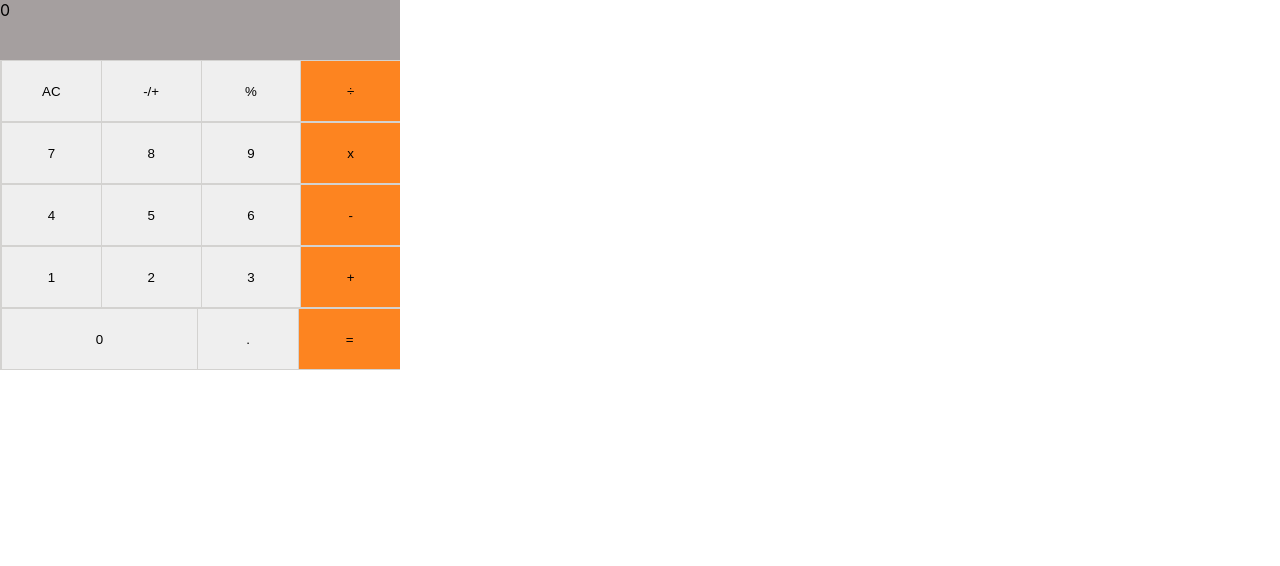
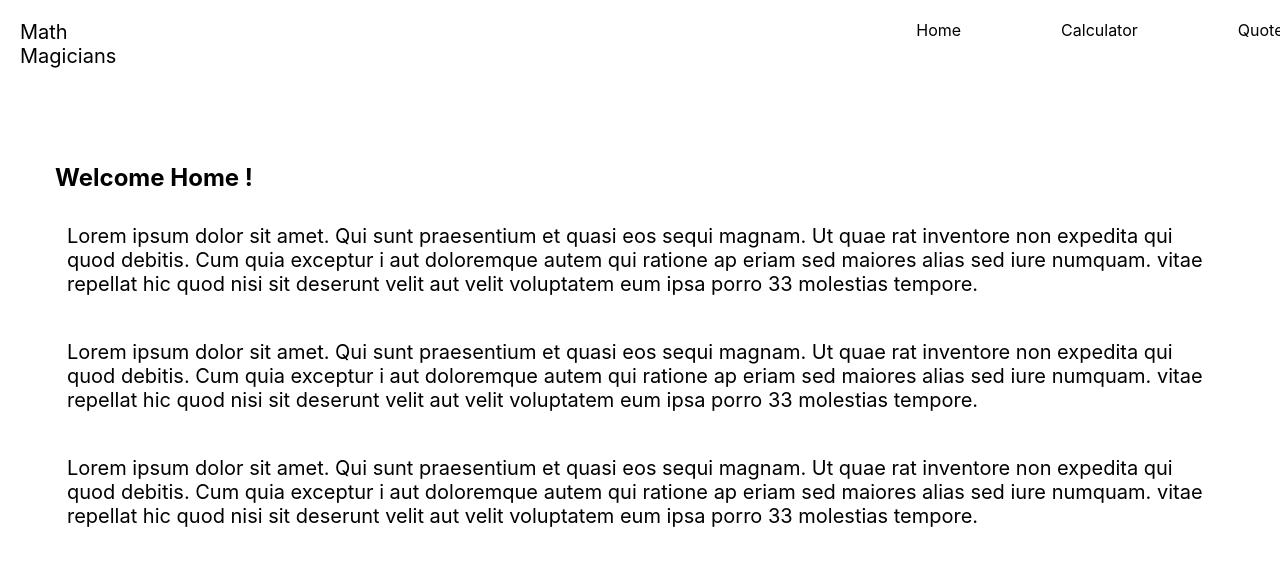
Before and after one commit to nunegabriel/Math-magicians, a React (Create React App) app: page / in a window 1280 px wide. Shown: the top 566 px of the page. Built offline with nearby package versions, Linux system fonts and the light colour scheme.

Commit message:
Routes added and website styled

```diff
--- a/package.json
+++ b/package.json
@@ -10,6 +10,7 @@
     "big.js": "^6.2.1",
     "react": "^18.2.0",
     "react-dom": "^18.2.0",
+    "react-router-dom": "^6.4.3",
     "react-scripts": "5.0.1",
     "web-vitals": "^2.1.4"
   },
--- a/src/App.css
+++ b/src/App.css
@@ -7,6 +7,20 @@
 #display {
   height: 60px;
   background-color: rgb(165, 159, 159);
+}
+
+.navbar {
+  display: flex;
+  padding: 20px;
+  justify-content: space-between;
+}
+
+.nav-link {
+  margin-left: 800px;
+}
+
+.nav-link-1 {
+  margin-left: 100px;
 }
 
 .row {
@@ -36,3 +50,36 @@
 #zero {
   width: 400px;
 }
+
+.para {
+  font-size: 20px;
+  padding: 12px;
+}
+
+.heading {
+  font-size: 20px;
+}
+
+a {
+  text-decoration: none;
+  color: black;
+}
+
+.calc-area {
+  display: flex;
+  justify-content: space-between;
+  padding: 30px;
+}
+
+.quote {
+  display: flex;
+  text-align: center;
+  font-size: 30px;
+  font-weight: bold;
+  justify-content: space-around;
+  margin-top: 90px;
+}
+
+.home {
+  padding: 55px;
+}
--- a/src/App.js
+++ b/src/App.js
@@ -1,5 +1,18 @@
+/* eslint-disable */
+
 import React, { Component } from 'react';
 import Calculator from './components/Calculator';
+import Home from './components/pages/Home';
+import Navbar from './components/pages/Navbar';
+import Quote from './components/pages/Quote';
+import './App.css';
+
+import {
+  BrowserRouter as Router,
+  Routes,
+  Route
+} from "react-router-dom";
+
 
 class App extends Component {
   constructor(props) {
@@ -9,9 +22,15 @@ class App extends Component {
 
   render() {
     return (
-      <div>
-        <Calculator />
-      </div>
+      <Router>
+        <Navbar />
+        <Routes>
+          <Route exact path="/" element={<Home />} />
+          <Route path="/calculator" element={<Calculator />} />
+          <Route path="/quote" element={<Quote />} />
+        </Routes>
+      </Router>
+
     );
   }
 }
--- a/src/components/Calculator.js
+++ b/src/components/Calculator.js
@@ -17,6 +17,11 @@ function Calculator() {
 
   return (
 
+    <div className="calc-area">
+
+      <h2 className="page-intro">
+        Let us do some Math
+      </h2>
       <div className="calculator">
         <div id="display">{next || operation || total || 0}</div>
         <div className="keys">
@@ -52,6 +57,8 @@ function Calculator() {
 
         </div>
       </div>
+
+    </div>
   );
 }
 
--- /dev/null
+++ b/src/components/pages/Home.js
@@ -0,0 +1,53 @@
+/* eslint-disable */
+import React from 'react';
+
+function Home() {
+
+    return (
+        <div className="home">
+           <h2 className='heading-1'>
+            Welcome Home !
+           </h2>
+           <p className='para'> Lorem ipsum dolor sit amet.
+             Qui sunt praesentium et
+              quasi eos sequi magnam. Ut quae
+              rat inventore non expedita
+               qui quod debitis. Cum quia exceptur
+               i aut doloremque autem qui ratione ap
+               eriam sed maiores alias sed iure numquam.
+                vitae repellat hic quod nisi sit deserunt
+             velit aut velit voluptatem eum ipsa porro 33 molestias
+              tempore.
+
+           </p>
+           <p className='para'> Lorem ipsum dolor sit amet.
+             Qui sunt praesentium et
+              quasi eos sequi magnam. Ut quae
+              rat inventore non expedita
+               qui quod debitis. Cum quia exceptur
+               i aut doloremque autem qui ratione ap
+               eriam sed maiores alias sed iure numquam.
+                vitae repellat hic quod nisi sit deserunt
+             velit aut velit voluptatem eum ipsa porro 33 molestias
+              tempore.
+            </p>
+            <p className='para'> Lorem ipsum dolor sit amet.
+             Qui sunt praesentium et
+              quasi eos sequi magnam. Ut quae
+              rat inventore non expedita
+               qui quod debitis. Cum quia exceptur
+               i aut doloremque autem qui ratione ap
+               eriam sed maiores alias sed iure numquam.
+                vitae repellat hic quod nisi sit deserunt
+             velit aut velit voluptatem eum ipsa porro 33 molestias
+              tempore.
+            </p>
+
+
+
+
+        </div>
+    )
+}
+
+export default Home;
--- /dev/null
+++ b/src/components/pages/Navbar.js
@@ -0,0 +1,21 @@
+import React from 'react';
+
+import { Link } from 'react-router-dom';
+
+function Navbar() {
+  return (
+    <div className="navbar">
+      {/* //         <div className='heading'>Math Magicians</div>
+    //        Home
+    //         Calculator</div>
+    //    </div> */}
+      <div className="heading"><Link to="/">Math Magicians</Link></div>
+      <div className="nav-link"><Link to="/">Home</Link></div>
+      <div className="nav-link-1"><Link to="/calculator">Calculator</Link></div>
+      <div className="nav-link-1"><Link to="/quote">Quote</Link></div>
+
+    </div>
+  );
+}
+
+export default Navbar;
--- /dev/null
+++ b/src/components/pages/Quote.js
@@ -0,0 +1,16 @@
+import React from 'react';
+
+function Quote() {
+  return (
+    <div className="quote">
+
+      To inifinty And beyong
+      <br />
+
+      Buzz Lightyear
+
+    </div>
+  );
+}
+
+export default Quote;
```
Also changed, not shown: src/components/pages/Calculator.js (added), 1 other file (tests, documents, lock files or other folders). Lines whose indentation alone changed are shown as unchanged.
